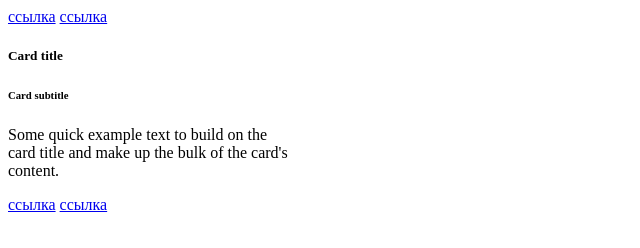
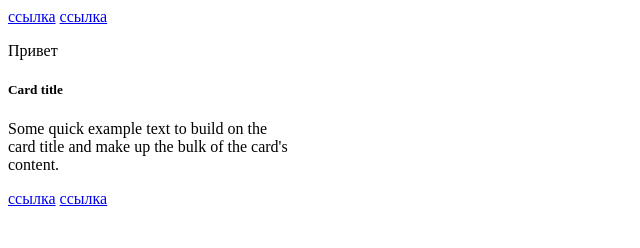
Before and after one commit to Stassik/JavaScript, a plain HTML site: page newJS/hw_1/index.html in a window 1280 px wide. Shown: the whole page, without its empty margins (0-640 px from the left). Drawn offline with Linux system fonts and the light colour scheme.

Commit message:
add hew_1

```diff
--- a/newJS/hw_1/index.html
+++ b/newJS/hw_1/index.html
@@ -31,13 +31,16 @@
         console.log(superLink);
 
         // 2. Внутри всех элементов на странице, которые имеют класс "card-link", поменяйте текст внутри элемента на "ссылка".
-        const cardLinks = document.querySelectorAll('.card-link');
-        cardLinks.forEach(element => {
-            element.textContent = 'ссылка';
-        });
+        const cardLinks = document.getElementsByClassName('card-link');
+
+        for (let i = 0; i < cardLinks.length; i++) {
+            cardLinks[i].innerHTML = 'ссылка';
+
+        }
 
         // 3. Найти все элементы на странице с классом "card-link", которые лежат в элементе с классом "card-body" и вывести полученную коллекцию в консоль.
-        const cardBodyLinks = document.querySelectorAll('.card-body .card-link');
+        const cardBody = document.getElementsByClassName('card-body')[0];
+        const cardBodyLinks = cardBody.getElementsByClassName('card-link');
         console.log(cardBodyLinks);
 
         // 4. Найти первый попавшийся элемент на странице у которого есть атрибут data-number со значением 50 и вывести его в консоль.
@@ -45,13 +48,25 @@
         console.log(dataNumber);
 
         // 5. Выведите содержимое тега title в консоль.
-
+        const title = document.getElementsByTagName('title')[0];
+        console.log(title.innerHTML);
 
         // 6. Получите элемент с классом "card-title" и выведите его родительский узел в консоль.
 
+        const cardTitle = document.getElementsByClassName('card-title')[0];
+        console.log(cardTitle.parentNode);
+
         // 7. Создайте тегp`, запишите внутри него текст "Привет" и добавьте созданный тег в начало элемента, который имеет класс "card".
 
+        let newParagraph = document.createElement('p');
+        newParagraph.innerHTML = 'Привет';
+        const card = document.getElementsByClassName('card')[0];
+        card.prepend(newParagraph);
+
         // 8. Удалите тег h6 на странице.
+        const titleBody = document.getElementsByTagName('h6')[0];
+        titleBody.remove();
+
     </script>
 </body>
 
```
Also changed, not shown: newJS/hw_1/HW_1.png (added), newJS/sem_1/Sem_1-1.png (added), newJS/sem_1/Sem_1-2.png (added).
